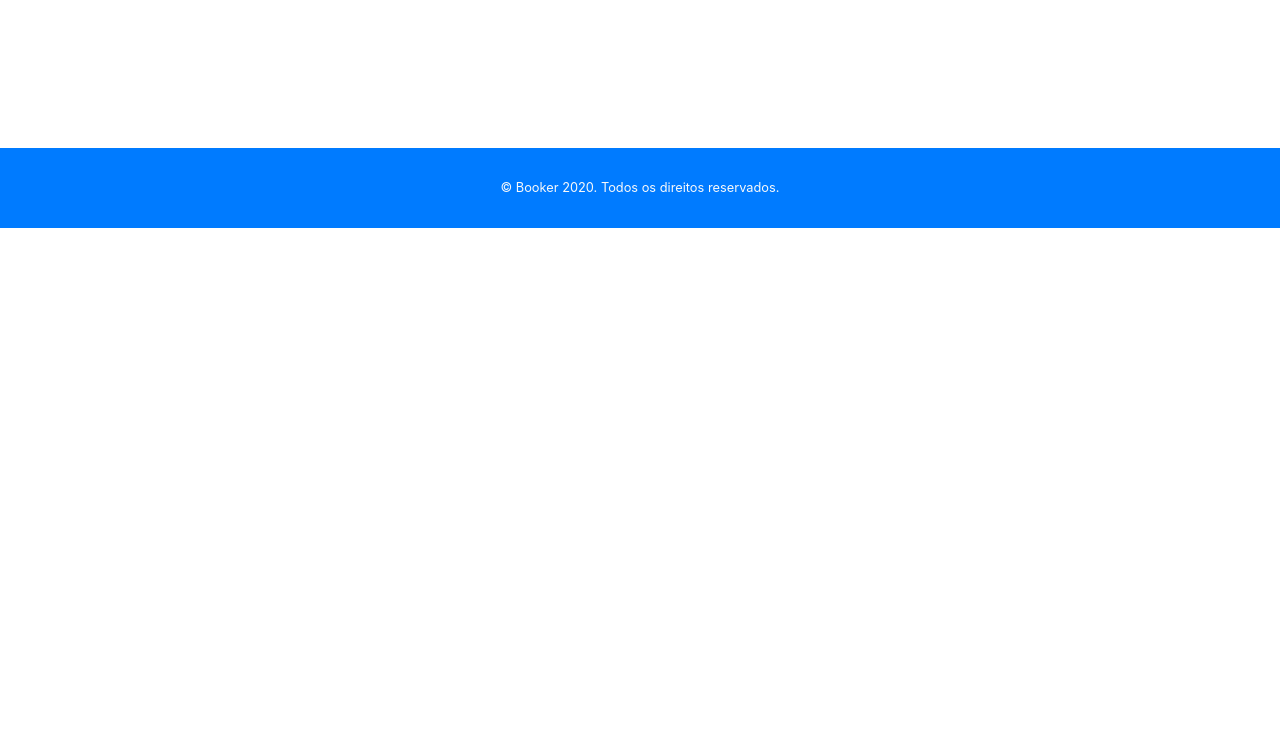
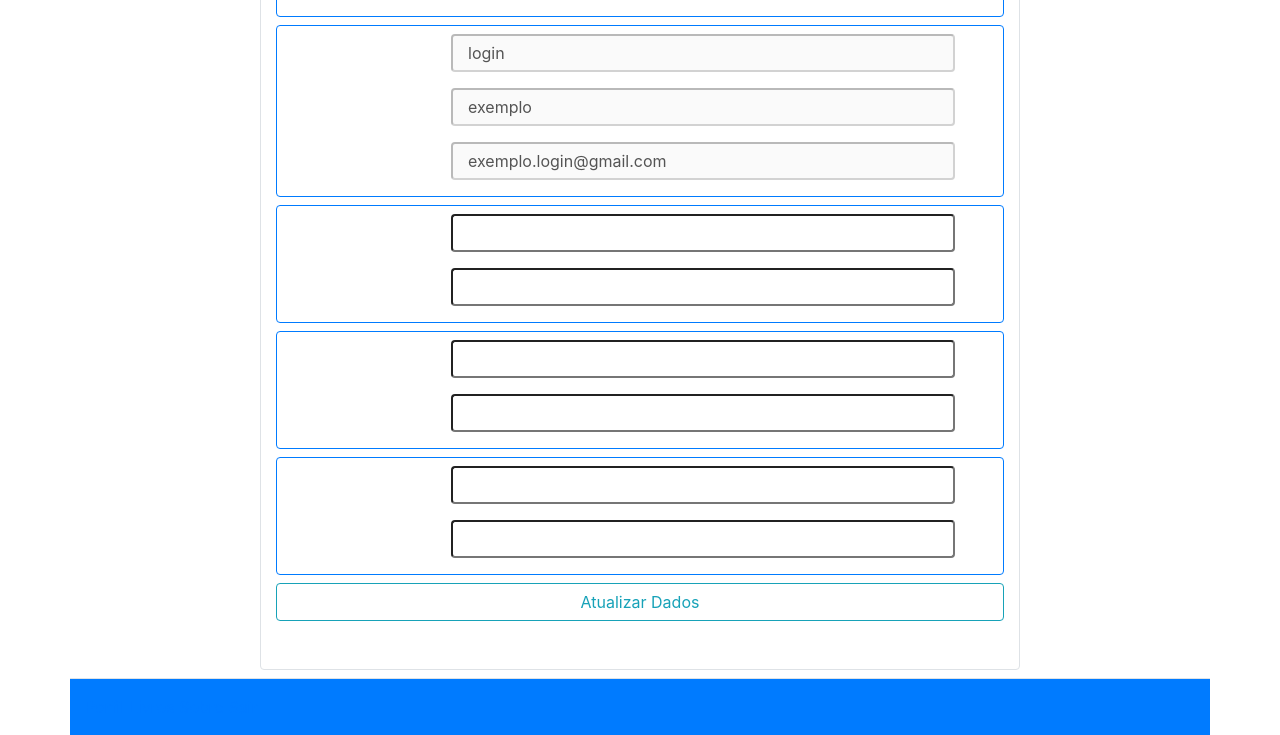
Before and after one commit to oopaze/Booker, a Flask app: a page that uses app/templates/perfil.html in a window 1280 px wide. Shown: the part 426-1161 px from the top of the page. Before the commit the page ends 654 px from the top, so only its background shows below. Run offline with Flask 2, Linux system fonts and the light colour scheme; a user stored in the database is signed in; some libraries are stand-ins or nearby versions.

Commit message:
Add files via upload

```diff
--- a/app/templates/perfil.html
+++ b/app/templates/perfil.html
@@ -1,112 +1,159 @@
 <!DOCTYPE html>
 <html>
 <head>
+	<title> Booker - {{ title }} </title>
+	<!-- Meta tags Obrigatórias -->
+	<meta charset="utf-8">
+	<meta name="viewport" content="width=device-width, initial-scale=1, shrink-to-fit=no">
 
-		<meta charset="utf-8">
-		<meta http-equiv="X-UA-Compatible" content="IE=edge">
-		<meta name='viewport' content="width=device-width, initial-scale=1">
+	<!-- Bootstrap CSS -->
+	<link rel="stylesheet" href="https://stackpath.bootstrapcdn.com/bootstrap/4.1.3/css/bootstrap.min.css" integrity="sha384-MCw98/SFnGE8fJT3GXwEOngsV7Zt27NXFoaoApmYm81iuXoPkFOJwJ8ERdknLPMO" crossorigin="anonymous">
 
-		<title> Booker - {{ title }} </title>
-		<link rel="icon" href="{{ url_for('static', filename='image/icon.png') }}" type="image/icon type">
-		<link rel="stylesheet" type="text/css" href="{{ url_for('static', filename='css/bootstrap.min.css')}}">
-		<link rel="stylesheet" href="{{ url_for('static', filename='css/perfil.css')}}">
-		<link rel="stylesheet" href="{{ url_for('static', filename='css/header.css')}}">
+	<!-- Font Awesome -->
+	<link rel="stylesheet" href="https://use.fontawesome.com/releases/v5.3.1/css/all.css" integrity="sha384-mzrmE5qonljUremFsqc01SB46JvROS7bZs3IO2EmfFsd15uHvIt+Y8vEf7N7fWAU" crossorigin="anonymous">
+
+	<!--Estilo-->
+	<link rel="stylesheet" href="../static/css/perfil.css">
+
+	<!--JavaScript-->
+	<script src="../static/js/perfil.js"></script>
 
 </head>
-
 <body>
+	<!-- Início Cabeçalho-->
 		<header>
-			<div class="container-fluid">
-			  	<div class="row">
-					<nav class="navbar navbar-expand-lg navbar-dark bg-primary">
-			  			<div class="col-md-4">
-					  		<div id='logo-menu'>
-								<a id='logo' href="{{url_for('books')}}">
-									<h2 class="display-4"> Booker </h2>
-								</a>
-							</div>
-							<div id='button-menu'>
-								<button class="navbar-toggler" type="button" data-toggle="collapse" data-target="#navbarNavDropdown" aria-controls="navbarNavDropdown" aria-expanded="false" aria-label="Toggle navigation">
-								    <span class="navbar-toggler-icon"></span>
-								</button>
-							</div>
-						</div>
-						<div class="col-md-4 offset-md-4">
-						  	<div class="collapse navbar-collapse" id="navbarNavDropdown">
-
-							    <a class="menu-item isDisabled" href="{{ url_for('perfil', username=current_user.username) }}">Perfil</a>
-							    <a class="menu-item" href="{{ url_for('books') }}">Livros</a>
-							    <a class="menu-item" data-toggle="modal" data-target="#sobreModal"> Sobre </a>
-							    <a class="menu-item" data-toggle="modal" data-target="#sairModal">Sair</a>
-
-						  	</div>
-						</div>
-					</nav>
+			<div class="container">
+				<div class="row bg-primary">
+					<div class="display-4 text-white col-md-12">Booker</div>
 				</div>
 			</div>
 		</header>
+	<!--Fim Cabeçalho-->
 
-		<div id='centerpage'>
+	<!--Início corpo perfil-->
+		<section>
+			<div class="container">
+				<div class="row justify-content-md-center border-top border-top	border-bottom " id="fundo">
+
+
+					<div class="col-md-8 col-sm pt-5 pb-5 border mt-2 mb-2 rounded" id='transparencia'>
+					<!--Início foto do perfil-->
+						<div class="bg-white rounded-circle  m-auto" style="width: 200px;height: 200px;">
+							<img src="https://coomap.com.br/wp-content/uploads/2016/04/avatar1-200x200.png" alt="">
+						</div>
+					<!--Fim foto do perfil-->
+
+						<div class="">
+							<div  class="m-auto pt-4 rounded padrao" >
+							<!--Início formulário-->
+								<form action="" class="text-white">
+									<div class="border mb-2 rounded border-primary text-center">
+										<div class="form-group  pt-2">
+											<div class="col">
+											<label for="arquivo" class="col-form-label ">Adiconar nova foto</label>
+											</div>
+											<div class="col">
+												<input type="file" name="foto" class="" id="foto">
+											</div>
+										</div>
+
+									</div>
+
+
+									<div class="border mb-2 rounded border-primary text-center ">
+
+										<div class="form-group row pt-2 bg">
+											<label for="nome" class="col-md-3  col-form-label ">Nome:</label>
+											<input type="text" name="nome" value="login" disabled id="nome" class="rounded col-md-8 margem">
+										</div>
+										<div class="form-group row">
+											<label for="username" class="col-md-3 col-form-label ">User Name:</label>
+											<input type="text" name="username" value="exemplo" disabled id="username" class="rounded col-md-8 margem">
+										</div>
+										<div class="form-group row">
+											<label for="email" class="col-md-3 col-form-label ">E-mail:</label>
+											<input type="email" name="email" value="exemplo.login@gmail.com" disabled id="email" class="col-md-8 rounded margem">
+										</div>
+
+									</div>
+
+									<div class="border mb-2 rounded border-primary text-center ">
+										<div class="form-group row pt-2">
+											<label for="nome" class="col-md-3 col-form-label ">Novo Nome:</label>
+											<input type="text" name="nome"   id="nome" class="rounded col-md-8 margem">
+										</div>
+										<div class="form-group row">
+											<label for="username" class="col-md-3 col-form-label ">Novo User Name:</label>
+											<input type="text" name="username"  id="username" class="rounded col-md-8 margem">
+										</div>
 
 
 									</div>
 
-		<div class="modal fade" id="sairModal" tabindex="-1" role="dialog" aria-labelledby="exampleModalCenterTitle" aria-hidden="true">
-		  <div class="modal-dialog modal-dialog-centered" role="document">
-		    <div class="modal-content">
-		      <div class="modal-header">
-		        <h5 class="modal-title lead" id="exampleModalLongTitle">Logout</h5>
-		        <button type="button" class="close" data-dismiss="modal" aria-label="Close">
-		          <span aria-hidden="true">&times;</span>
-		        </button>
+									<div  class="border  mb-2  rounded border-primary text-center ">
+										<div class="form-group row pt-2">
+											<label for="" class="col-md-3 col-form-label">Novo E-mail:</label>
+											<input type="email" name="" id="novoEmail" class="rounded col-md-8 margem">
 										</div>
-		      <div class="modal-body">
-		        <p> Tem certeza que deseja fazer sair?</p>
+										<div class="form-group row">
+											<label for="" class="col-md-3 col-form-label">Confirmar:</label>
+											<input type="email" name="" id="confirmEmail"  class="rounded col-md-8 margem">
 										</div>
-		      <div class="modal-footer">
-		        <button type="button" class="btn btn-secondary" data-dismiss="modal">Voltar</button>
-		        <a type="button" href="{{ url_for('logout') }}" class="btn btn-primary">Sair</a>
 									</div>
+
+									<div  class="border  mb-2  rounded border-primary text-center">
+										<div class="form-group row pt-2">
+											<label for="novaSenha" class="col-md-3 col-form-label">Nova senha:</label>
+											<input type="password" name="" id="novaSenha"  class="rounded col-md-8 margem">
+										</div>
+										<div class="form-group row">
+											<label for="confirmSenha" class="col-md-3 col-form-label">Confirmar:</label>
+											<input type="password" name="confirmSenha" id="confirmSenha"  class="rounded col-md-8 margem">
+										</div>
+									</div>
+
+
+
+
+
+								</form>
+							<!--Fim formulário-->
+								<div>
+									<button class="btn btn-block btn-outline-info" onclick="validacao()">Atualizar Dados</button>
+								</div>
+								<div id="res">
+
 								</div>
 							</div>
 						</div>
 
-		<div class="modal fade" id="sobreModal" tabindex="-1" role="dialog" aria-labelledby="exampleModalCenterTitle" aria-hidden="true">
-		  <div class="modal-dialog modal-dialog-centered" role="document">
-		    <div class="modal-content">
-		      <div class="modal-header">
-		        <h5 class="modal-title" id="exampleModalLongTitle"> Sobre nós </h5>
-		        <button type="button" class="close" data-dismiss="modal" aria-label="Close">
-		          <span aria-hidden="true">&times;</span>
-		        </button>
-		      </div>
-		      <div class="modal-body">
-		        <p class="lead text-justify" style="padding: 10px 10px;">
-		        	Lorem ipsum dolor sit amet, consectetur adipiscing elit. Phasellus et varius justo, a feugiat magna. Suspendisse pharetra luctus lacus, ut aliquam lacus bibendum nec. Ut in felis mauris. Pellentesque sollicitudin eros quam, ut laoreet leo convallis eget. Class aptent taciti sociosqu ad litora torquent per conubia nostra, per inceptos himenaeos. Ut quis iaculis augue, eleifend convallis magna. Aliquam commodo molestie dignissim.
-		        	<br>
-		        	Donec quis elementum ipsum. Donec dapibus massa vitae ligula ultrices pharetra. Sed porttitor posuere ultricies. Cras eget rhoncus elit, quis aliquet tortor. Praesent vel sapien arcu. Proin laoreet nisl sed sapien pharetra scelerisque ac eu eros. Nam sollicitudin fringilla ligula, fermentum sollicitudin felis scelerisque quis. Donec auctor nulla id neque lobortis, sit amet vulputate orci commodo.
-				</p>
-		      </div>
-		      <div class="modal-footer">
-		        <button type="button" class="btn btn-secondary" data-dismiss="modal">Fechar</button>
-		        <a type="button" href="" class="btn btn-primary">Doe um Café</a>
 					</div>
 				</div>
 			</div>
+		</section>
+	<!--Fim corpo perfil-->
+
+	<!--Início Rodapé-->
+		<footer>
+			<div class="container">
+				<div class="row bg-primary">
+					<div class="col-md-8 text-white pt-3" id="rodape">
+						<p>
+							<a href="">Perfil</a>
+							<a href="">Livros</a>
+							<a href="">Sobre</a>
+							<a href="">Sair</a>
+
+						</p>
 					</div>
 
 
-		<footer class="bg-primary">
-		    <div class="footer-p">
-		    	<p class="text-light small mb-4 mb-lg-0">© Booker 2020. Todos os direitos reservados.</p>
 				</div>
-
-		    <script src="https://code.jquery.com/jquery-3.3.1.slim.min.js" integrity="sha384-q8i/X+965DzO0rT7abK41JStQIAqVgRVzpbzo5smXKp4YfRvH+8abtTE1Pi6jizo" crossorigin="anonymous"></script>
-			<script src="https://cdnjs.cloudflare.com/ajax/libs/popper.js/1.14.7/umd/popper.min.js" integrity="sha384-UO2eT0CpHqdSJQ6hJty5KVphtPhzWj9WO1clHTMGa3JDZwrnQq4sF86dIHNDz0W1" crossorigin="anonymous"></script>
-			<script src="https://stackpath.bootstrapcdn.com/bootstrap/4.3.1/js/bootstrap.min.js" integrity="sha384-JjSmVgyd0p3pXB1rRibZUAYoIIy6OrQ6VrjIEaFf/nJGzIxFDsf4x0xIM+B07jRM" crossorigin="anonymous"></script>
-
+			</div>
 		</footer>
 
+	<!--Fim Rodapé-->
+
+
 </body>
-
 </html>
```
Lines whose indentation alone changed are shown as unchanged.
